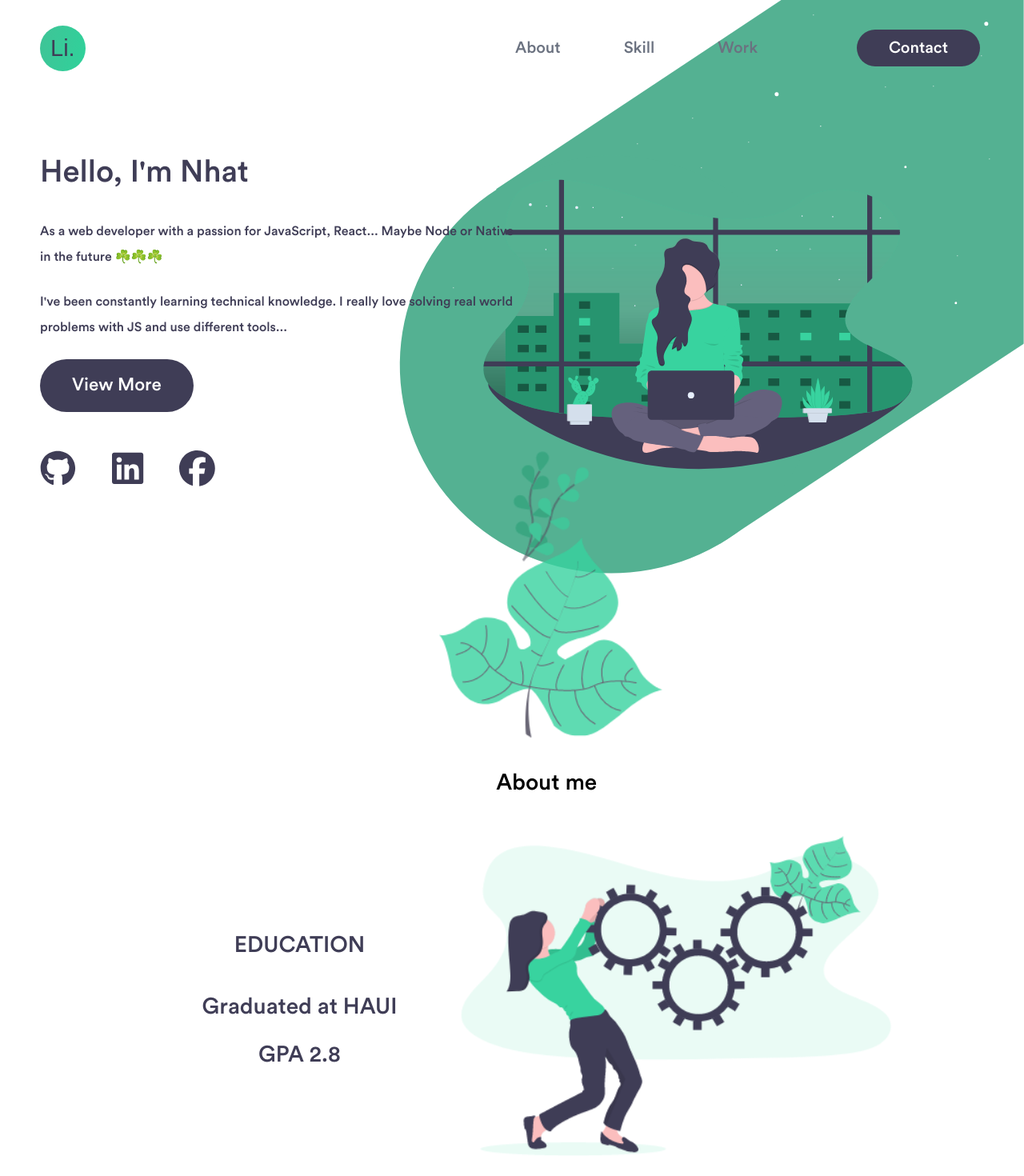
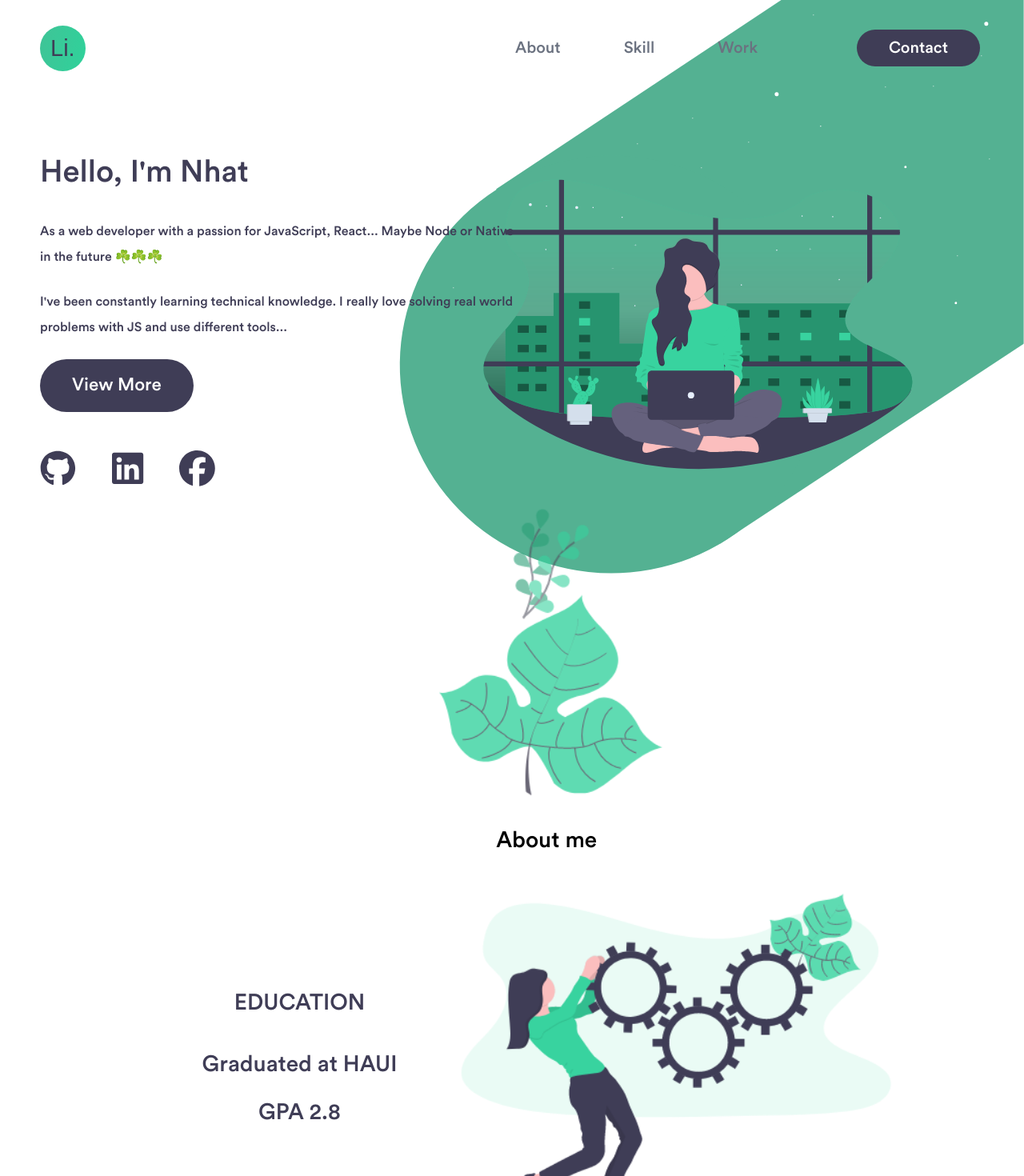
Before and after one commit to nhatngochoang/react-tailwind-3, a React (Create React App) app: page /portfolio in a window 1280 px wide. Shown: the top 1470 px of the page at 80% size. Built offline with nearby package versions, Linux system fonts and the light colour scheme.

Commit message:
update mgt

```diff
--- a/src/portfolio/components/About.jsx
+++ b/src/portfolio/components/About.jsx
@@ -16,10 +16,10 @@
    // });
    return (<>
       {/* about me  */}
-      <section id="about" className="md:scale-125 translate-y-16" >
+      <section id="about" className="md:scale-125 translate-y-16 md:translate-y-0" style={{ marginTop: 200 }}>
          <div className="max-h-[3000px] mb-[200px] md:mb-[400px]">
             {/* dec  */}
-            <div className="things__dec ">
+            <div className="things__dec">
                <img className="mx-auto" src={image_l} alt="illustration of leaf" />
             </div>
             {/* heading  */}
```
Also changed, not shown: src/App.js (line endings or trailing spaces).
